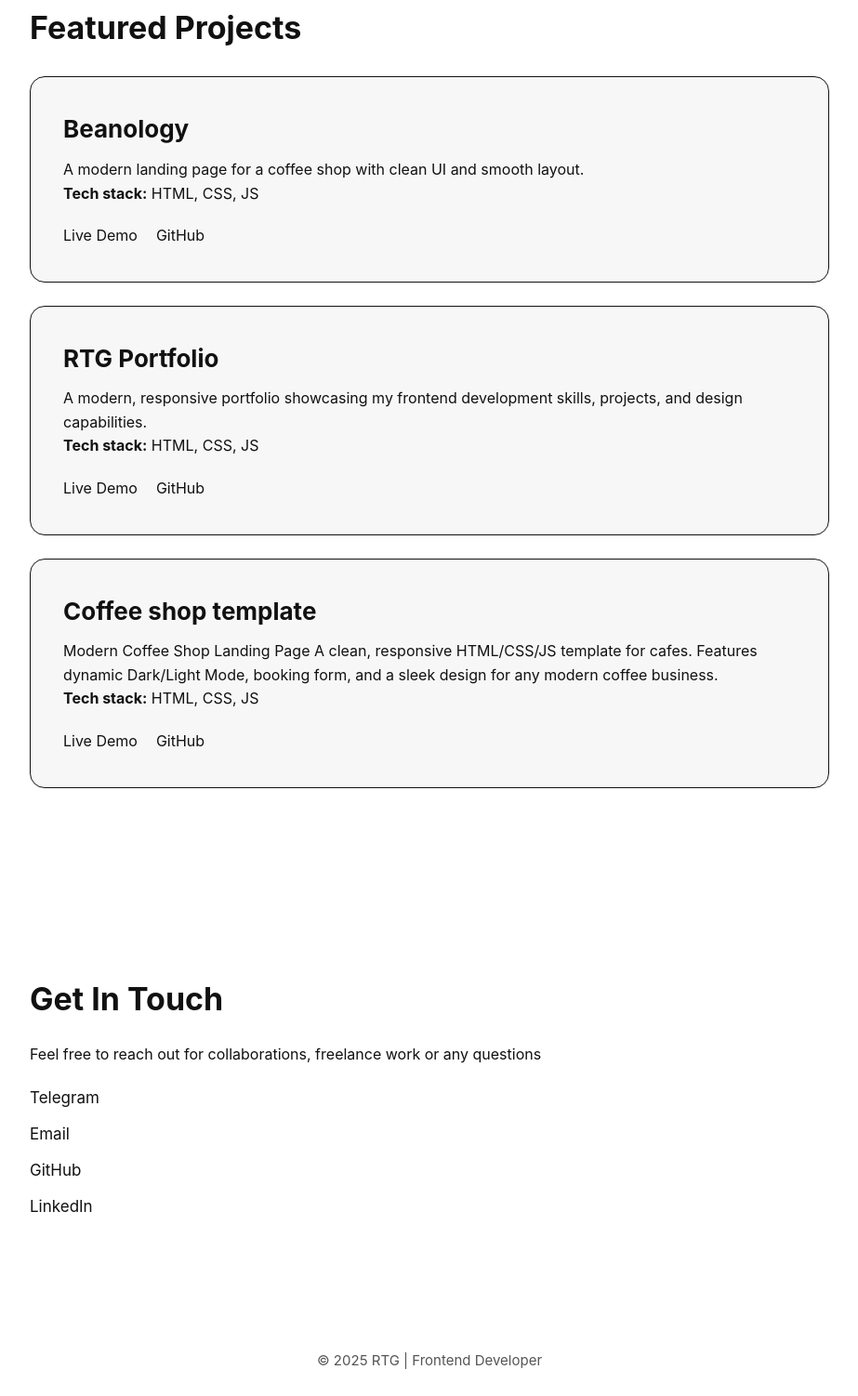
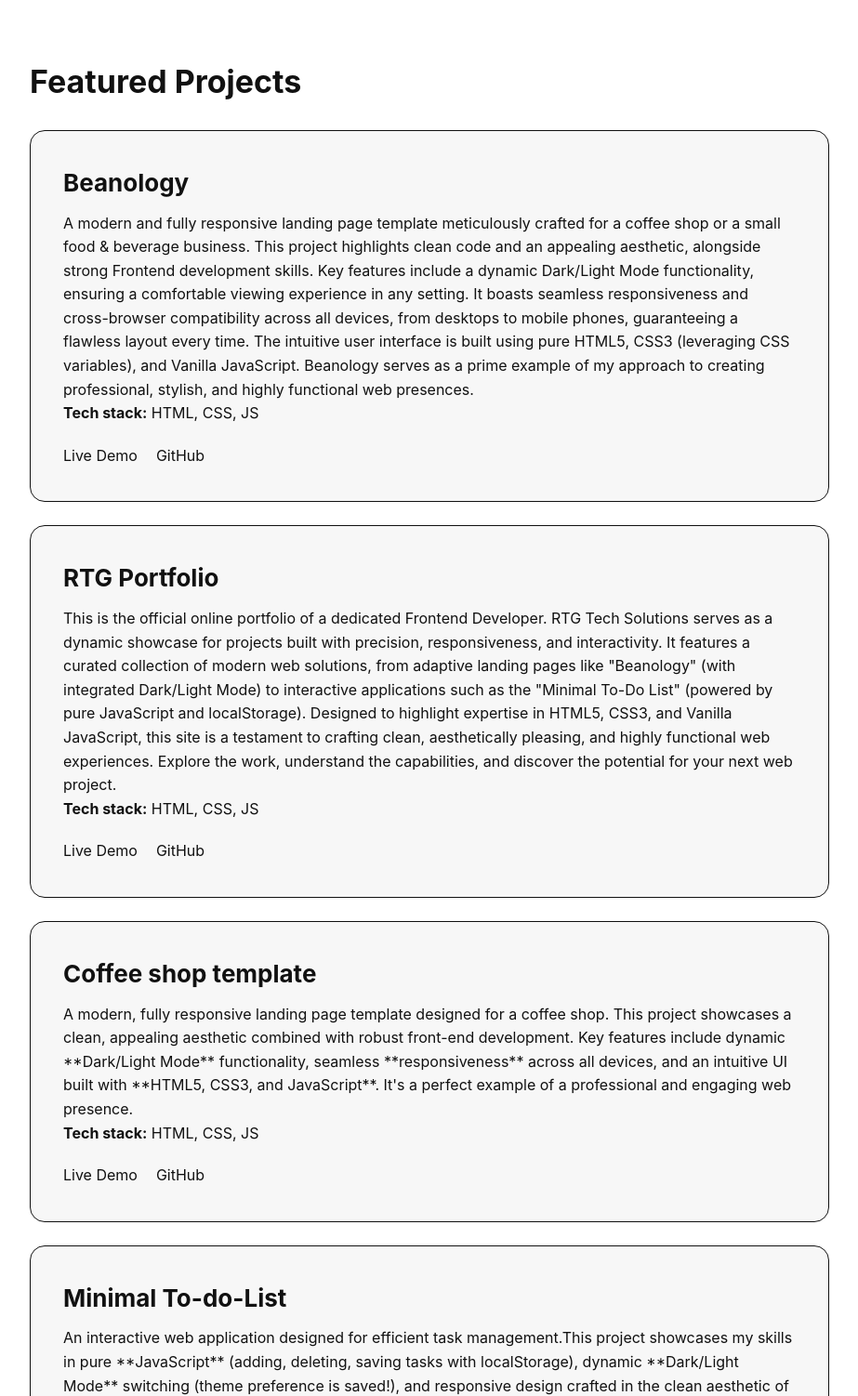
Before and after one commit to krabikokos/RTG-Portfolio, a plain HTML site: page index.html in a window 1280 px wide. Shown: the part 1298-2800 px from the top of the page at 93% size, without its empty margins (178-1101 px from the left). Drawn offline with Linux system fonts and the light colour scheme.

Commit message:
Update Descrptions and added new project, and my Fiverr accaount

```diff
--- a/index.html
+++ b/index.html
@@ -34,8 +34,7 @@
             <section id="about" class="section">
                 <h2>About Me</h2>
                 <p>
-                    I'm Ramazan, a frontend developer focused on creating smooth, responsive and visually striking user interfaces.
-                    I combine strong technical skills with a sharp design sense, delivering clean code and modern digital experiences.
+                    I'm a Frontend Developer passionate about building modern, responsive, and interactive web experiences. Specializing in HTML5, CSS3, and Vanilla JavaScript, I transform creative ideas into pixel-perfect and highly functional websites. Explore my portfolio to see how I blend clean aesthetics with robust front-end engineering. Ready to bring your next project to life.
                 </p>
             </section>
 
@@ -56,7 +55,7 @@
 
             <div class="project-card">
                 <h3>Beanology</h3>
-                <p>A modern landing page for a coffee shop with clean UI and smooth layout.</p>
+                <p>A modern and fully responsive landing page template meticulously crafted for a coffee shop or a small food & beverage business. This project highlights clean code and an appealing aesthetic, alongside strong Frontend development skills. Key features include a dynamic Dark/Light Mode functionality, ensuring a comfortable viewing experience in any setting. It boasts seamless responsiveness and cross-browser compatibility across all devices, from desktops to mobile phones, guaranteeing a flawless layout every time. The intuitive user interface is built using pure HTML5, CSS3 (leveraging CSS variables), and Vanilla JavaScript. Beanology serves as a prime example of my approach to creating professional, stylish, and highly functional web presences.</p>
                 <p><strong>Tech stack:</strong> HTML, CSS, JS</p>
                 <div class="project-links">
                 <a href="https://krabikokos.github.io/Beanology/" target="_blank">Live Demo</a>
@@ -66,7 +65,7 @@
 
                 <div class="project-card">
                 <h3>RTG Portfolio</h3>
-                <p>A modern, responsive portfolio showcasing my frontend development skills, projects, and design capabilities.</p>
+                <p>This is the official online portfolio of a dedicated Frontend Developer. RTG Tech Solutions serves as a dynamic showcase for projects built with precision, responsiveness, and interactivity. It features a curated collection of modern web solutions, from adaptive landing pages like "Beanology" (with integrated Dark/Light Mode) to interactive applications such as the "Minimal To-Do List" (powered by pure JavaScript and localStorage). Designed to highlight expertise in HTML5, CSS3, and Vanilla JavaScript, this site is a testament to crafting clean, aesthetically pleasing, and highly functional web experiences. Explore the work, understand the capabilities, and discover the potential for your next web project.</p>
                 <p><strong>Tech stack:</strong> HTML, CSS, JS</p>
                 <div class="project-links">
                 <a href="https://krabikokos.github.io/RTG-Portfolio/" target="_blank">Live Demo</a>
@@ -76,12 +75,30 @@
 
                 <div class="project-card">
                 <h3>Coffee shop template</h3>
-                <p>Modern Coffee Shop Landing Page A clean, responsive HTML/CSS/JS template for cafes. Features dynamic Dark/Light Mode, booking form, and a sleek design for any modern coffee business.</p>
+                <p>A modern, fully responsive landing page template designed for a coffee shop.
+            This project showcases a clean, appealing aesthetic combined with robust front-end development.
+            Key features include dynamic **Dark/Light Mode** functionality, seamless **responsiveness** across all devices,
+            and an intuitive UI built with **HTML5, CSS3, and JavaScript**.
+            It's a perfect example of a professional and engaging web presence.</p>
                 <p><strong>Tech stack:</strong> HTML, CSS, JS</p>
                 <div class="project-links">
                 <a href="https://krabikokos.github.io/coffee-shop-template/" target="_blank">Live Demo</a>
                 <a href="https://github.com/krabikokos/coffee-shop-template" target="_blank">GitHub</a>
                 </div>
+                </div>
+
+                <div class="project-card">
+                <h3>Minimal To-do-List</h3>
+                <p>An interactive web application designed for efficient task management.This project showcases my skills in pure **JavaScript** (adding, deleting, saving tasks with localStorage),
+            dynamic **Dark/Light Mode** switching (theme preference is saved!), and
+            responsive design crafted in the clean aesthetic of my Beanology project.</p>
+                <p><strong>Tech stack:</strong> HTML, CSS, JS</p>
+                <div class="project-links">
+                <a href="https://krabikokos.github.io/TO-DO-List-RTG/" target="_blank">Live Demo</a>
+                <a href="https://github.com/krabikokos/TO-DO-List-RTG" target="_blank">GitHub</a>
+                </div>
+                </div>
+
             </div>
 
             </section>
@@ -94,6 +111,7 @@
                     <li><a href="mailto:ramazan.toktav@gmail.com">Email</a></li>
                     <li><a href="https://github.com/krabikokos" target="_blank">GitHub</a></li>
                     <li><a href="https://www.linkedin.com/in/%D1%80%D0%B0%D0%BC%D0%B0%D0%B7%D0%B0%D0%BD-%D1%82%D0%BE%D2%9B%D1%82%D0%B0%D0%B2-6a1898332/" target="_blank">LinkedIn</a></li>
+                    <li><a href="https://www.fiverr.com/users/toktav_ramazan/seller_dashboard" target="_blank">Fiverr</a></li>
                 </ul>
             </section>
 
```
